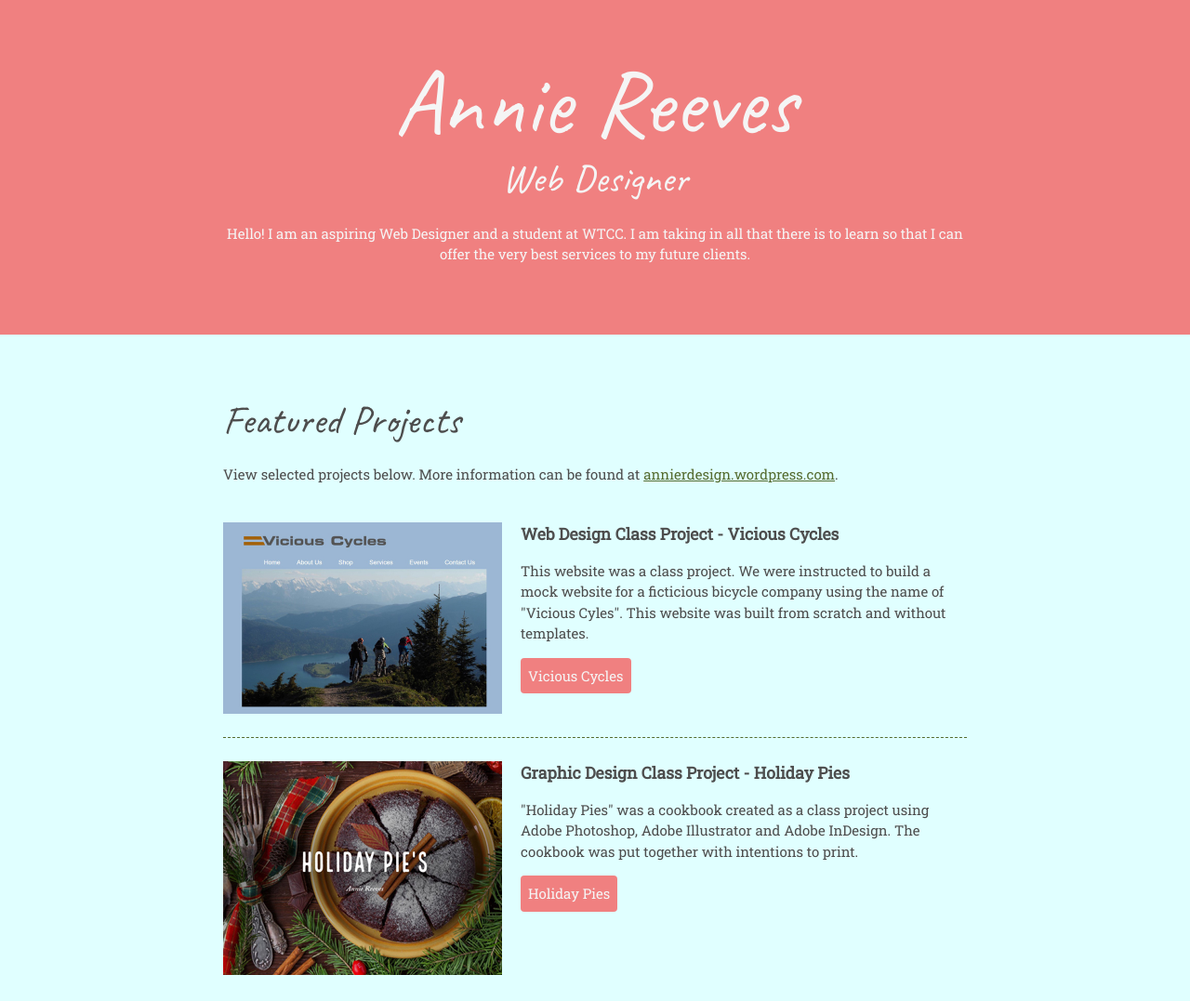
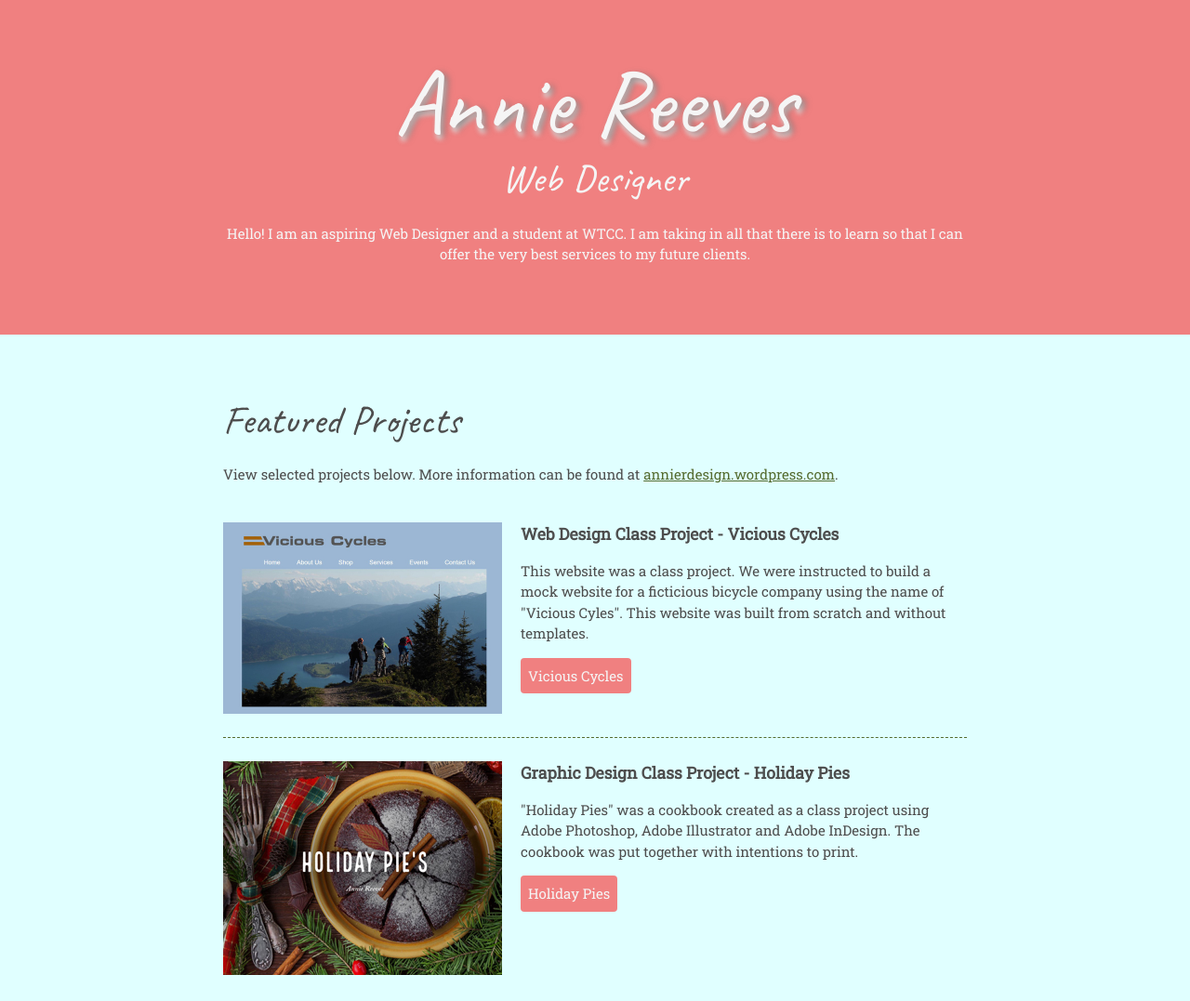
Before and after one commit to AnnieReeves/ResumeAssignment, a plain HTML site: page index.html in a window 1280 px wide. Shown: the top 1077 px of the page at 93% size. Drawn offline with Linux system fonts and the light colour scheme.

Commit message:
Add files via upload

```diff
--- a/css/styles.css
+++ b/css/styles.css
@@ -33,6 +33,7 @@ a:hover {
 h1 {
     font-size: 100px;
     line-height: 1;
+    text-shadow: 4px 3px 7px rgb(105,105,105,75%), 2px 5px 5px rgb(255,255,255,80%);
 }
 
 h2 {
```
